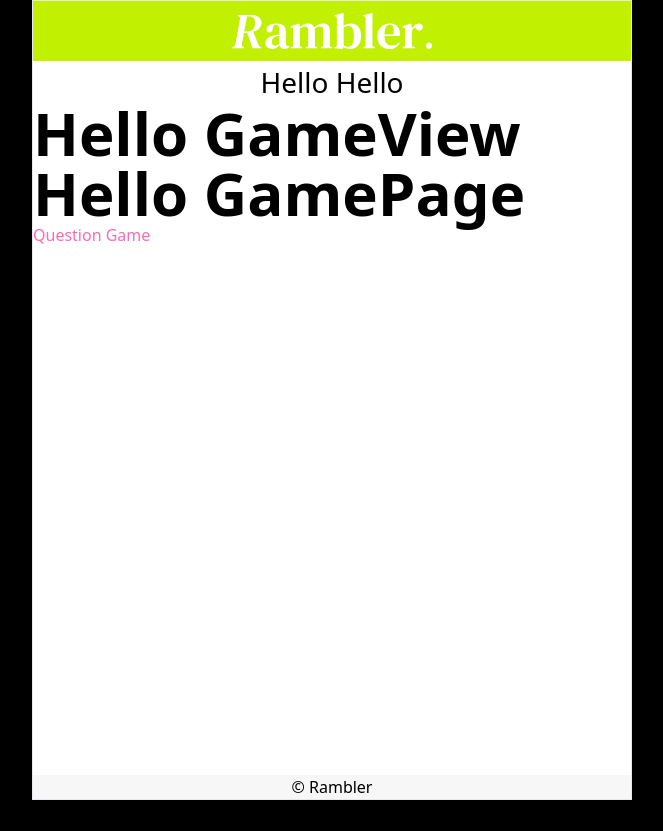
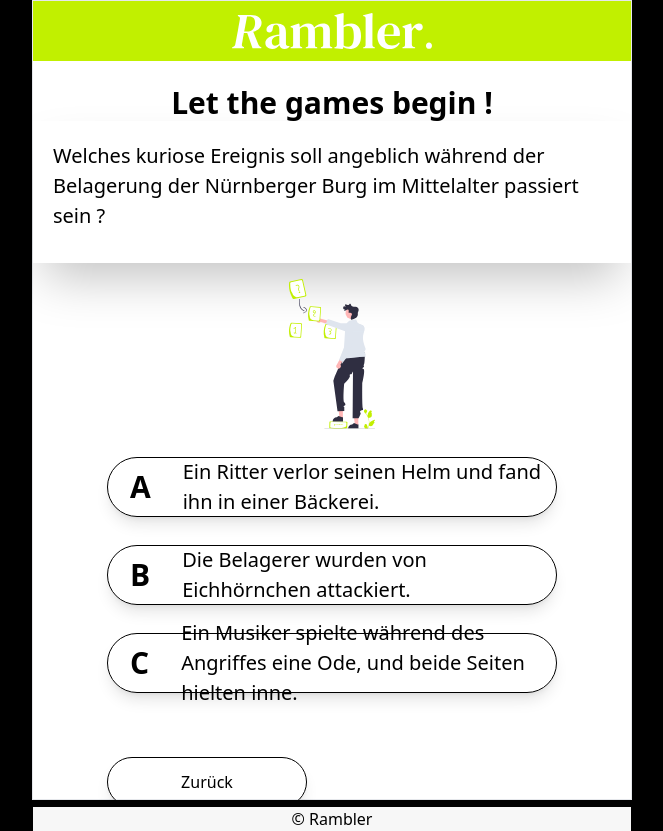
Before and after one commit to coding-bootcamps-eu/final-project-2023-08-rambler, a Vue app: page /nuernberg/game in a window 1280 px wide. Shown: the whole page, without its empty margins (308-971 px from the left). Before the commit the page ends 800 px from the top, so only its background shows below. Built offline with nearby package versions, Linux system fonts and the light colour scheme.

Commit message:
feat: add game logic

```diff
--- a/src/App.vue
+++ b/src/App.vue
@@ -7,7 +7,6 @@
         alt="App-Logo"
       />
     </header>
-    <h1 class="mx-auto text-[28px]">{{ headline }}</h1>
     <router-view />
     <footer class="mt-auto flex w-full justify-center bg-footer-color-grey">&copy; Rambler</footer>
   </div>
--- /dev/null
+++ b/src/components/BackAndContinueBtns.vue
@@ -0,0 +1,21 @@
+<template>
+  <div class="mt-16 flex h-[50px] w-[450px] flex-row justify-between">
+    <button class="w-[200px] rounded-full border-[1px] border-black shadow-lg">
+      {{ backBtn }}
+    </button>
+    <button class="hidden w-[200px] rounded-full border-[1px] border-black shadow-lg">
+      {{ continueBtn }}
+    </button>
+  </div>
+</template>
+
+<script>
+  export default {
+    data() {
+      return {
+        backBtn: "Zurück",
+        continueBtn: "Weiter",
+      };
+    },
+  };
+</script>
--- a/src/components/GamePage1.vue
+++ /dev/null
@@ -1,15 +0,0 @@
-<template>
-  <h1 class="text-6xl font-bold">Hello GamePage</h1>
-  <multiple-choice-game />
-</template>
-
-<script>
-  import MultipleChoiceGame from "./MultipleChoiceGame.vue";
-
-  export default {
-    name: "GamePage",
-    components: {
-      MultipleChoiceGame,
-    },
-  };
-</script>
--- a/src/components/MultipleChoiceGame.vue
+++ b/src/components/MultipleChoiceGame.vue
@@ -1,15 +1,63 @@
 <template>
-  <h1>Question Game</h1>
+  <button
+    class="ml-3 mr-3 mt-7 flex h-[60px] w-[450px] items-center rounded-full border-[1px] border-black shadow-lg"
+    v-for="answer in gameData"
+    :key="answer"
+    :class="{
+      'bg-green-500': selectedAnswer === answer.id,
+    }"
+    @click="checkIsCorrect(answer.id)"
+  >
+    <p class="ml-3 mr-8 pl-[10px] text-3xl font-bold">{{ answer.id }}</p>
+    <div class="w-[450px]">
+      <p class="text-left text-[20px] font-normal">
+        {{ answer.answer }}
+      </p>
+    </div>
+  </button>
+  <BackAndContinueBtns />
 </template>
 
 <script>
+  import questionsData from "@/data/data.js";
+  import BackAndContinueBtns from "@/components/BackAndContinueBtns.vue";
+
   export default {
-    name: "MultipleChoiceGame",
+    data() {
+      return {
+        gameData: [],
+        selectedAnswer: null,
+        correctAnswer: null,
+        currentQuestionIndex: 0,
+      };
+    },
+    components: {
+      BackAndContinueBtns,
+    },
+    computed: {
+      // eslint-disable-next-line vue/return-in-computed-property
+      invokeAnswers: function () {
+        const question = questionsData[0];
+        // eslint-disable-next-line vue/no-side-effects-in-computed-properties
+        this.gameData = question.answers;
+        // eslint-disable-next-line vue/no-side-effects-in-computed-properties
+        this.correctAnswer = question.isCorrect;
+      },
+    },
+    methods: {
+      checkIsCorrect: function (selectedAnswer) {
+        const correctAnswer = this.gameData.find((answer) => answer.isCorrect);
+        if (selectedAnswer === correctAnswer.id) {
+          this.selectedAnswer = selectedAnswer;
+          console.log("Richtig!");
+          return;
+        } else {
+          console.log("Falsch!");
+        }
+      },
+    },
+    created() {
+      this.invokeAnswers;
+    },
   };
 </script>
-
-<style scoped>
-  h1 {
-    color: hotpink;
-  }
-</style>
--- /dev/null
+++ b/src/data/data.js
@@ -0,0 +1,46 @@
+const questionData = [
+  {
+    question:
+      "Welches kuriose Ereignis soll angeblich während der Belagerung der Nürnberger Burg im Mittelalter passiert sein ?",
+    answers: [
+      {
+        id: "A",
+        answer: "Ein Ritter verlor seinen Helm und fand ihn in einer Bäckerei.",
+        isCorrect: false,
+      },
+      {
+        id: "B",
+        answer: "Die Belagerer wurden von Eichhörnchen attackiert.",
+        isCorrect: false,
+      },
+      {
+        id: "C",
+        answer:
+          "Ein Musiker spielte während des Angriffes eine Ode, und beide Seiten hielten inne.",
+        isCorrect: true,
+      },
+    ],
+  },
+  {
+    question: "Welches der folgenden Antworten is ein JS Framework",
+    answers: [
+      {
+        id: "A",
+        answer: "Html",
+        isCorrect: false,
+      },
+      {
+        id: "B",
+        answer: "Vue.js",
+        isCorrect: true,
+      },
+      {
+        id: "C",
+        answer: "Tailwind",
+        isCorrect: false,
+      },
+    ],
+  },
+];
+
+export default questionData;
--- a/src/views/GameView.vue
+++ b/src/views/GameView.vue
@@ -1,12 +1,39 @@
 <template>
-  <h1 class="text-6xl font-bold">Hello GameView</h1>
-  <game-page-1 />
+  <div class="mt-2 flex flex-col items-center">
+    <h1 class="mt-4 text-3xl font-semibold">{{ GameHeader }}</h1>
+    <header class="border-b-1 border-black pb-8 shadow-2xl">
+      <p class="ml-5 mr-5 mt-5 text-[20px]">{{ generateQuestion }}</p>
+    </header>
+    <img
+      class="mt-4 h-[150px]"
+      :src="MultplyChoiceIcon"
+      alt="game-image"
+    />
+    <MultipleChoiceGame />
+  </div>
 </template>
 
 <script>
-  import GamePage1 from "../components/GamePage1.vue";
+  import multipleChoiceImage from "@/assets/fotos/MultiplyChoiceIcon.svg";
+  import questionsData from "@/data/data.js";
+  import MultipleChoiceGame from "@/components/MultipleChoiceGame.vue";
+
   export default {
-    name: "GameView",
-    components: { GamePage1 },
+    data() {
+      return {
+        GameHeader: "Let the games begin !",
+        MultplyChoiceIcon: multipleChoiceImage,
+        IntroLines: "",
+      };
+    },
+    components: {
+      MultipleChoiceGame,
+    },
+    computed: {
+      generateQuestion: function () {
+        // eslint-disable-next-line vue/no-side-effects-in-computed-properties
+        return (this.IntroLines = questionsData[0].question);
+      },
+    },
   };
 </script>
```
Also changed, not shown: src/assets/fotos/MultiplyChoiceIcon.svg (added).
